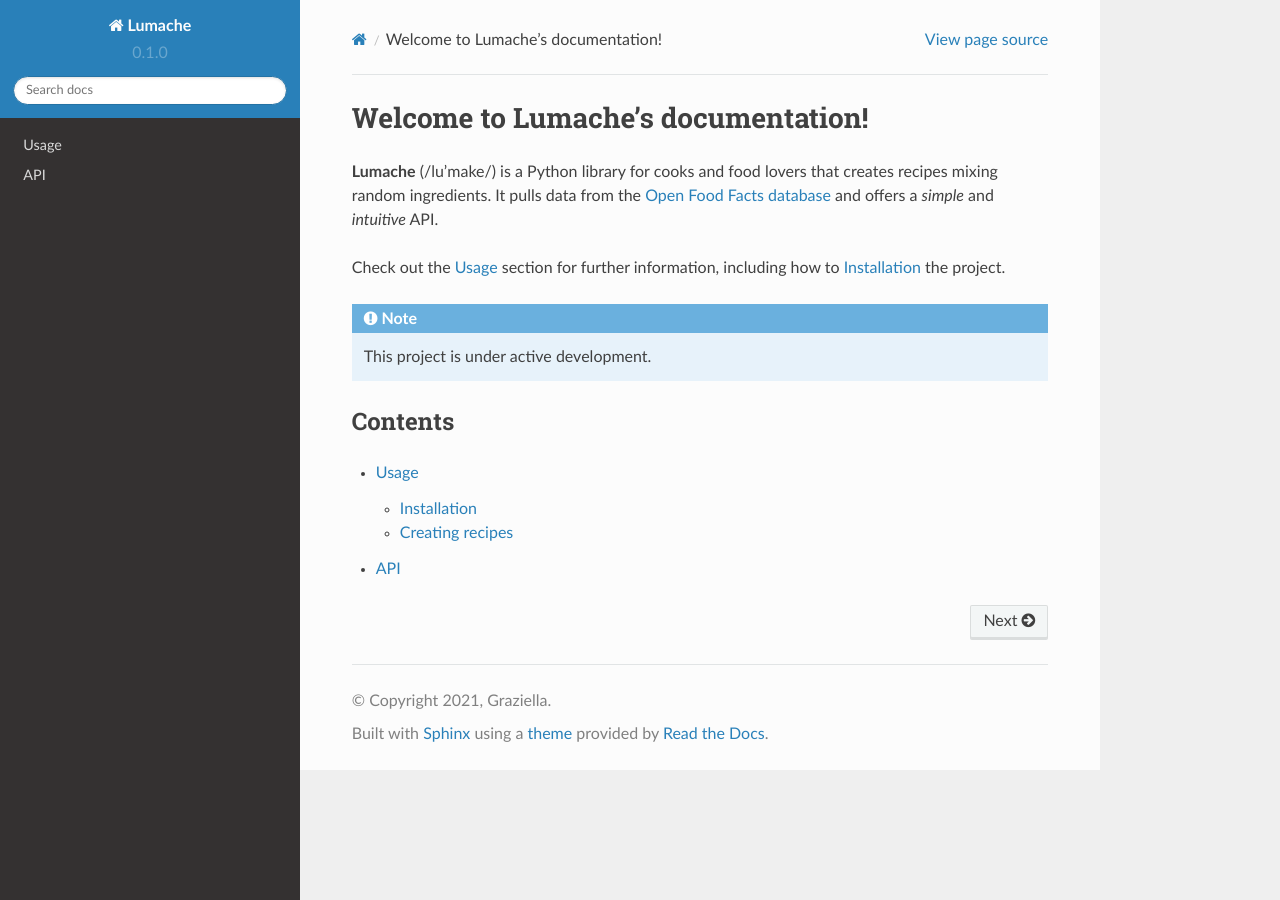
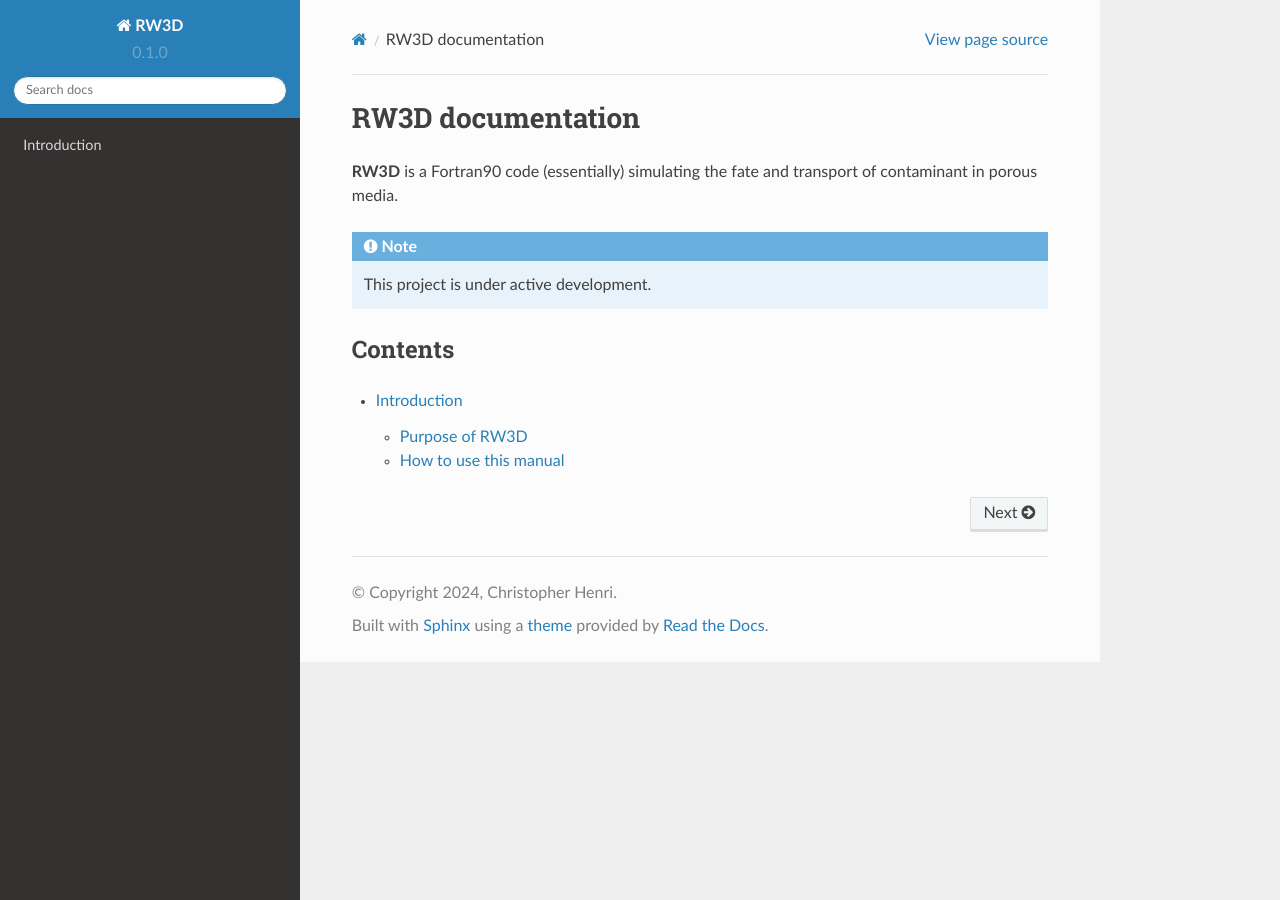
Before and after one commit to chrishenri/rw3d_manual, a Sphinx documentation site: the page built from docs/source/index.rst, in a window 1280 px wide. Built offline with Sphinx 7.4.7 and the Read the Docs theme 2.0.0, drawn with Linux system fonts in a browser that asks for light colours.

```diff
--- a/docs/source/api.rst
+++ /dev/null
@@ -1,7 +0,0 @@
-API
-===
-
-.. autosummary::
-   :toctree: generated
-
-   lumache
--- a/docs/source/conf.py
+++ b/docs/source/conf.py
@@ -2,9 +2,9 @@
 
 # -- Project information
 
-project = 'Lumache'
-copyright = '2021, Graziella'
-author = 'Graziella'
+project = 'RW3D'
+copyright = '2024, Christopher Henri'
+author = 'Christopher V. Henri'
 
 release = '0.1'
 version = '0.1.0'
--- a/docs/source/index.rst
+++ b/docs/source/index.rst
@@ -1,13 +1,7 @@
-Welcome to Lumache's documentation!
+RW3D documentation
 ===================================
 
-**Lumache** (/lu'make/) is a Python library for cooks and food lovers
-that creates recipes mixing random ingredients.
-It pulls data from the `Open Food Facts database <https://world.openfoodfacts.org/>`_
-and offers a *simple* and *intuitive* API.
-
-Check out the :doc:`usage` section for further information, including
-how to :ref:`installation` the project.
+**RW3D** is a Fortran90 code (essentially) simulating the fate and transport of contaminant in porous media.
 
 .. note::
 
@@ -18,5 +12,4 @@ Contents
 
 .. toctree::
 
-   usage
-   api
+   intro
--- /dev/null
+++ b/docs/source/intro.rst
@@ -0,0 +1,13 @@
+Introduction
+=====
+
+.. _purpose:
+
+Purpose of RW3D
+------------
+
+RW3D is randoam walk particle tracking code simulating the fate and transport of solute in porous media.
+
+
+How to use this manual
+----------------
```
Also changed, not shown: docs/source/usage.rst (deleted, +0 -33 lines), lumache.py (deleted, +0 -23 lines), pyproject.toml (deleted, +0 -8 lines).
